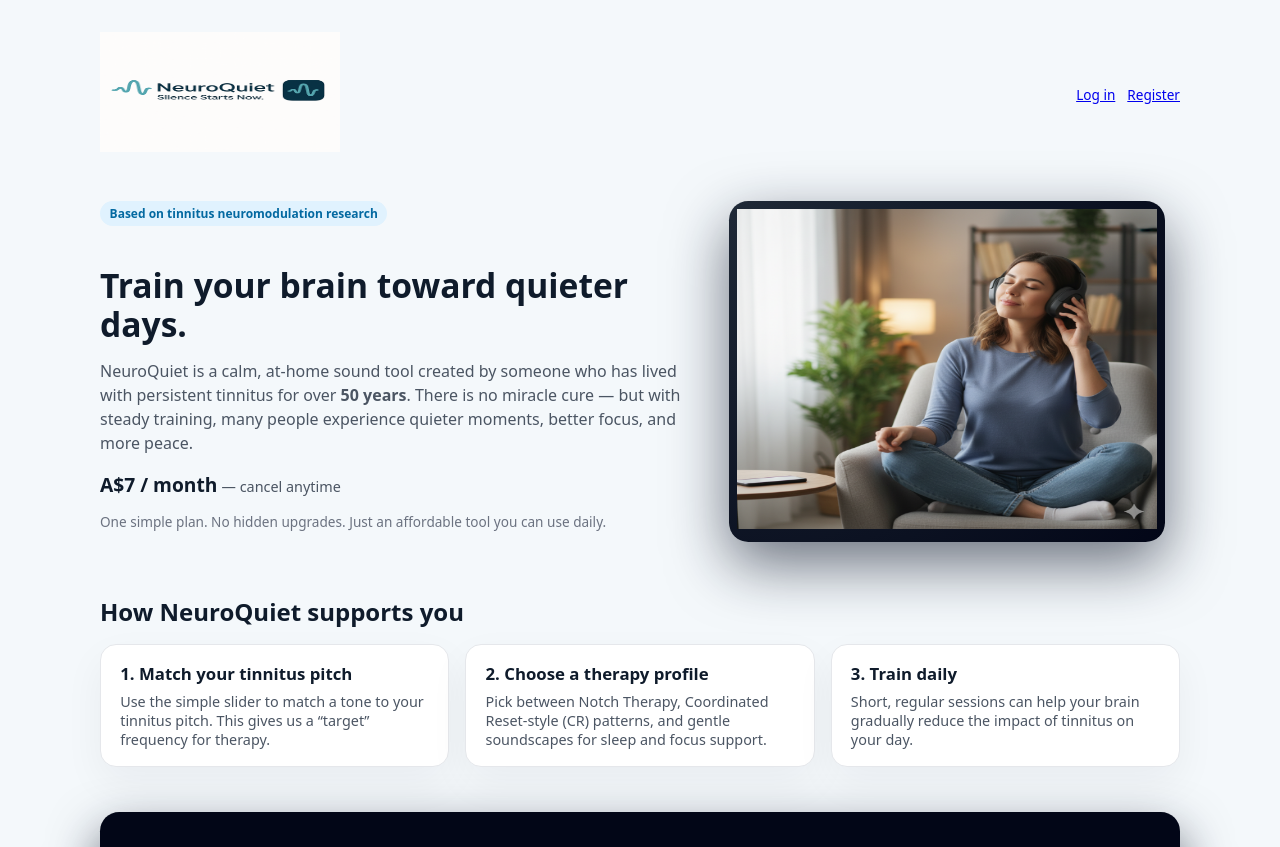
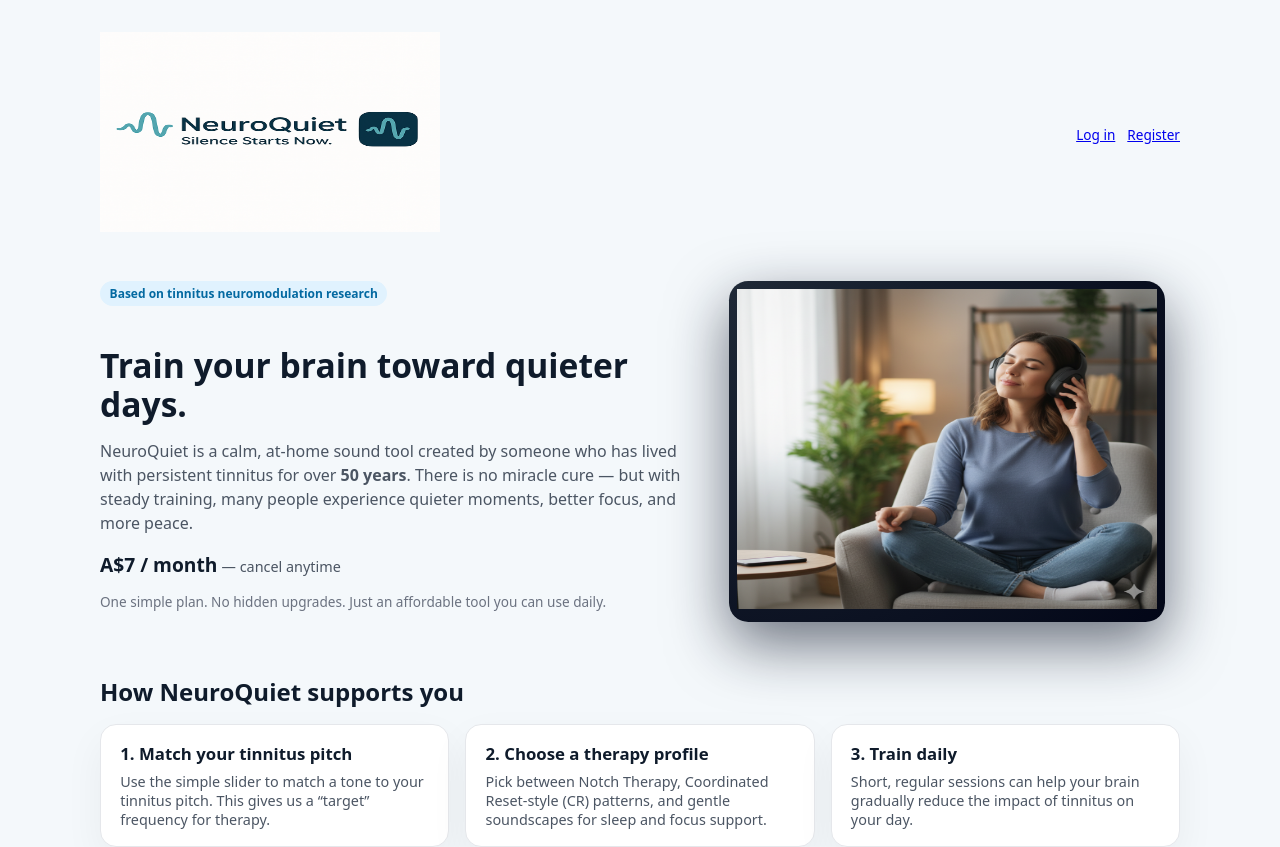
Before and after one commit to danyaffa/CalmTinnitus, a Next.js app: page / in a window 1280 px wide. Shown: the top 847 px of the page. Built offline with nearby package versions, Linux system fonts and the light colour scheme; no server answers.

Commit message:
Update page.tsx

```diff
--- a/app/page.tsx
+++ b/app/page.tsx
@@ -14,8 +14,8 @@ export default function LandingPage() {
             <Image
               src="/NeuroQuiet-Logo.png"
               alt="NeuroQuiet – Silence Starts Now"
-              width={240}
-              height={120}
+              width={340}
+              height={200}
               className="nq-logo"
             />
           </Link>
```
